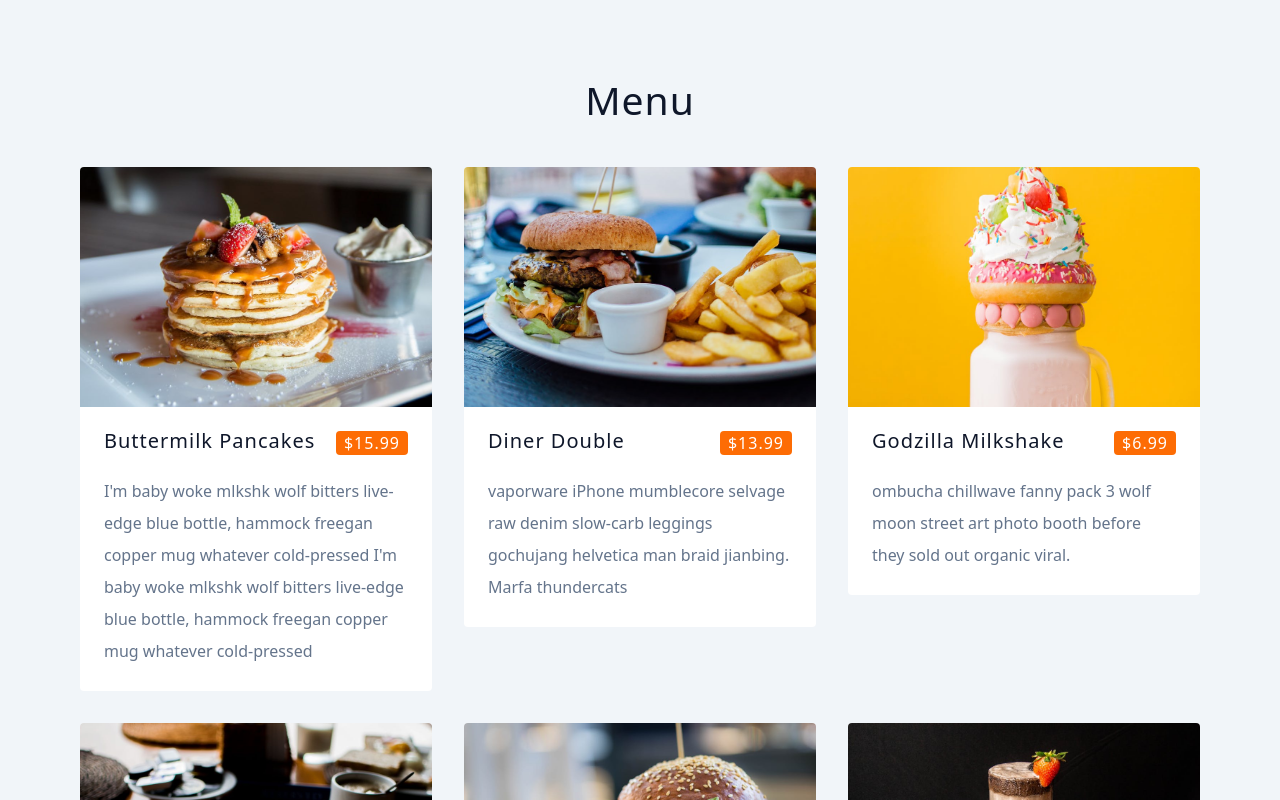
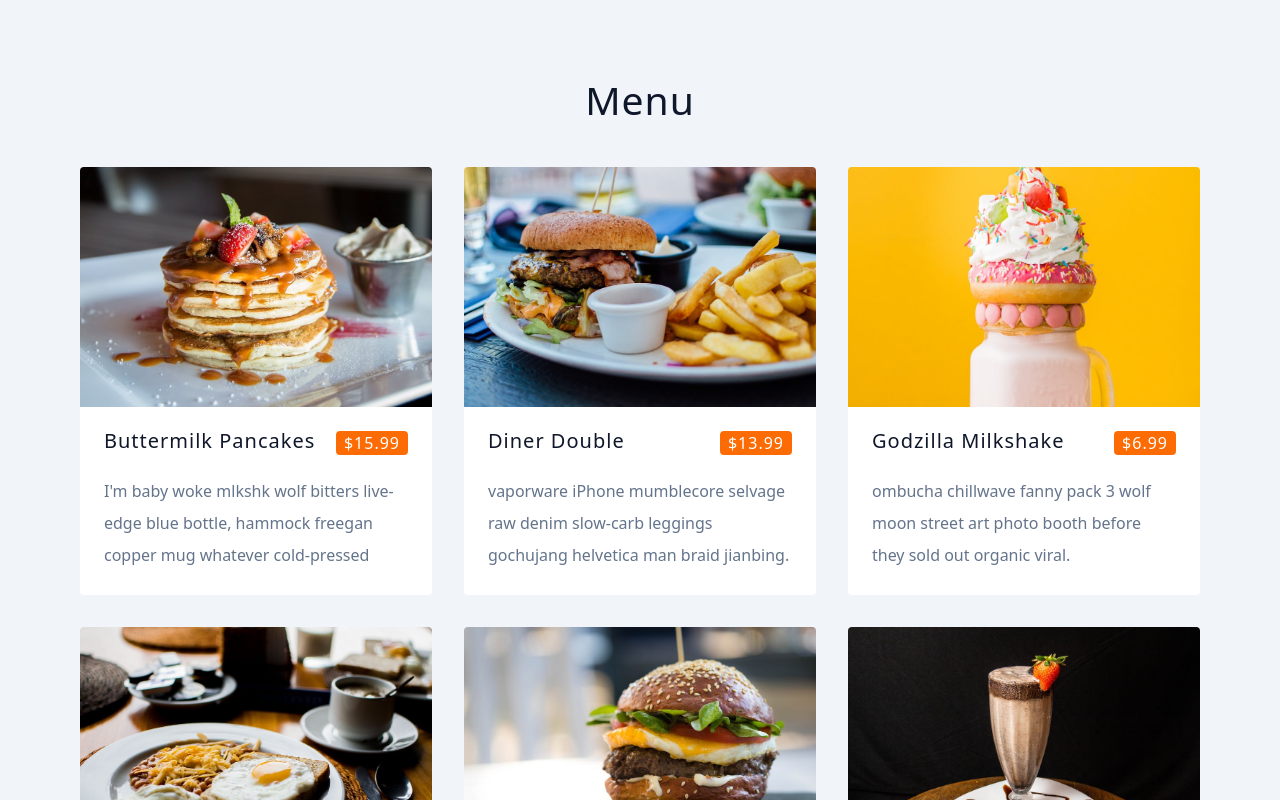
Before and after one commit to misiek869/Menu_small-projects, a React (Vite) app: page / in a window 1280 px wide. Shown: the top 800 px of the page. Built offline with nearby package versions, Linux system fonts and the light colour scheme.

Commit message:
change description

```diff
--- a/src/data.ts
+++ b/src/data.ts
@@ -14,7 +14,7 @@ const menu: MenuItemType[] = [
 		category: 'breakfast',
 		price: 15.99,
 		img: '/images/item-1.jpeg',
-		desc: `I'm baby woke mlkshk wolf bitters live-edge blue bottle, hammock freegan copper mug whatever cold-pressed I'm baby woke mlkshk wolf bitters live-edge blue bottle, hammock freegan copper mug whatever cold-pressed `,
+		desc: `I'm baby woke mlkshk wolf bitters live-edge blue bottle, hammock freegan copper mug whatever cold-pressed `,
 	},
 	{
 		id: 2,
@@ -22,7 +22,7 @@ const menu: MenuItemType[] = [
 		category: 'lunch',
 		price: 13.99,
 		img: '/images/item-2.jpeg',
-		desc: `vaporware iPhone mumblecore selvage raw denim slow-carb leggings gochujang helvetica man braid jianbing. Marfa thundercats `,
+		desc: `vaporware iPhone mumblecore selvage raw denim slow-carb leggings gochujang helvetica man braid jianbing.`,
 	},
 	{
 		id: 3,
```
